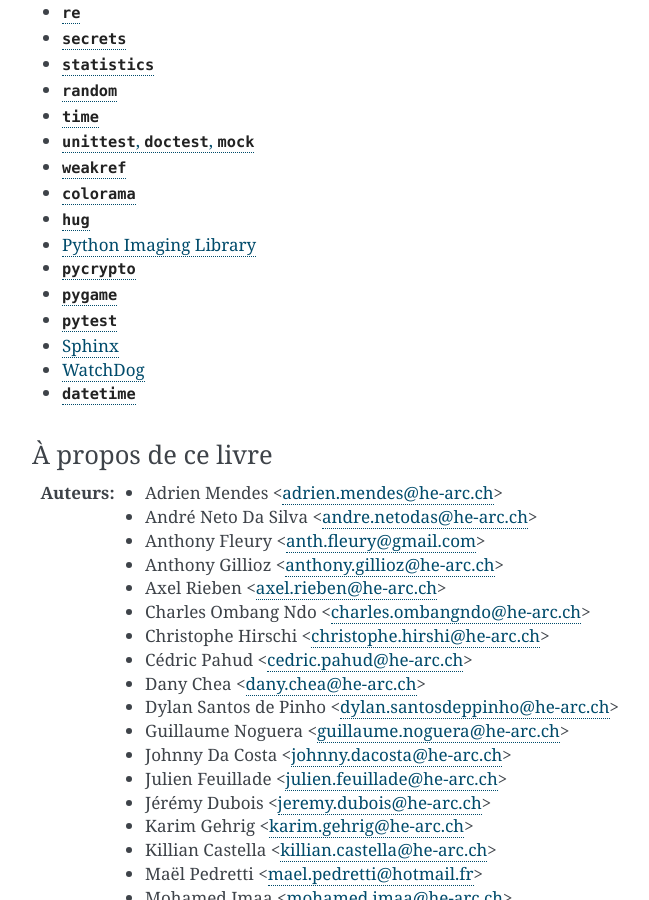
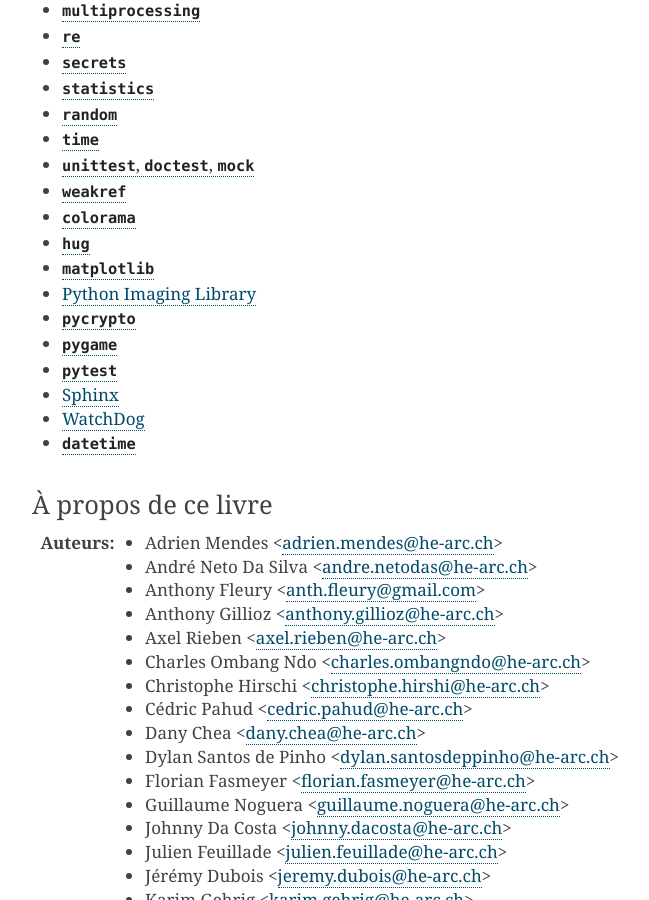
Before and after one commit to HE-Arc/livre-python, a Sphinx documentation site: the page built from source/index.rst, in a window 1280 px wide and 900 px high, scrolled down 1888 px. Shown: the whole window, without its empty margins (388-1037 px from the left). Built offline with Sphinx 7.4.7, drawn with Linux system fonts in a browser that asks for light colours.

Commit message:
Ajout de matplotlib.
Signed-off-by: Yoan Blanc <yoan@dosimple.ch>

```diff
--- a/source/conf.py
+++ b/source/conf.py
@@ -169,5 +169,6 @@
 intersphinx_mapping = {
     'python': ('https://docs.python.org/3.6', None),
     'jsonschema': ('http://python-jsonschema.readthedocs.io/en/latest/', None),
+    'matplotlib': ('http://matplotlib.org/2.0.0', None),
     'msgpack-python': ('http://msgpack-python.readthedocs.io/en/latest/', None)
 }
--- a/source/index.rst
+++ b/source/index.rst
@@ -34,6 +34,7 @@
 
    colorama/index.rst
    hug/index.rst
+   matplotlib/index.rst
    pillow/index.rst
    pycrypto/index.rst
    pygame/index.rst
@@ -57,6 +58,7 @@
  - Cédric Pahud <cedric.pahud@he-arc.ch>
  - Dany Chea <dany.chea@he-arc.ch>
  - Dylan Santos de Pinho <dylan.santosdeppinho@he-arc.ch>
+ - Florian Fasmeyer <florian.fasmeyer@he-arc.ch>
  - Guillaume Noguera <guillaume.noguera@he-arc.ch>
  - Johnny Da Costa <johnny.dacosta@he-arc.ch>
  - Julien Feuillade <julien.feuillade@he-arc.ch>
--- a/source/introduction.rst
+++ b/source/introduction.rst
@@ -60,6 +60,7 @@
 ------
 
 * :ref:`hug-tutorial`
+* :ref:`matplotlib-tutorial`
 * :ref:`pycrypto-tutorial`
 * :ref:`pygame-tutorial`
 * :ref:`sphinx-tutorial`
```
Also changed, not shown: source/matplotlib/index.rst (added, +10 -0 lines).
